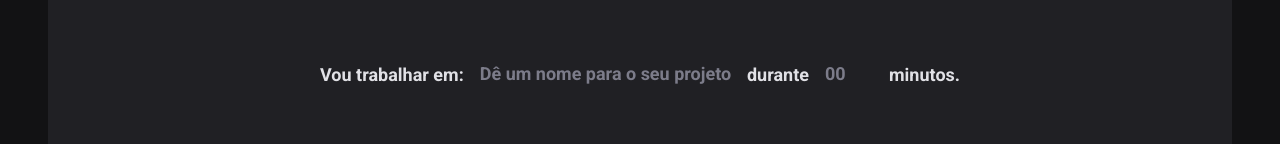
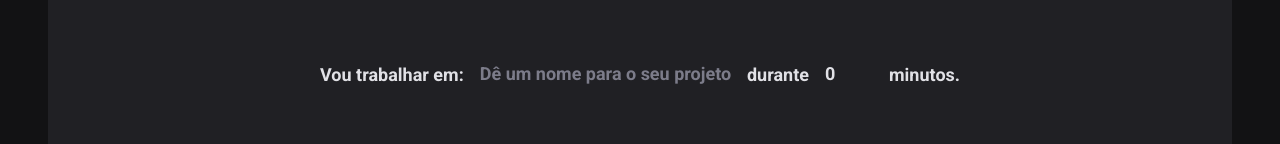
Before and after one commit to Villarinho-Gui/Ignite-Timer, a React (Vite) app: page / in a window 1280 px wide. Shown: the part 166-310 px from the top of the page. Built offline with nearby package versions, Linux system fonts and the light colour scheme.

Commit message:
Criando tipagem com o schema do zod

```diff
--- a/src/pages/Home/index.tsx
+++ b/src/pages/Home/index.tsx
@@ -16,13 +16,18 @@
   task: zod.string().min(1, 'Informe a tarefa'),
   minutesAmount: zod.number().min(5).max(60),
 })
+type NewCycleFormDataType = zod.infer<typeof newCycleFormValidationSchema>
 
 export function Home() {
-  const { register, handleSubmit, watch } = useForm({
+  const { register, handleSubmit, watch } = useForm<NewCycleFormDataType>({
     resolver: zodResolver(newCycleFormValidationSchema),
+    defaultValues: {
+      task: '',
+      minutesAmount: 0,
+    },
   })
 
-  function handleCreateNewCycle(data: unknown) {
+  function handleCreateNewCycle(data: NewCycleFormDataType) {
     console.log(data)
   }
 
```
